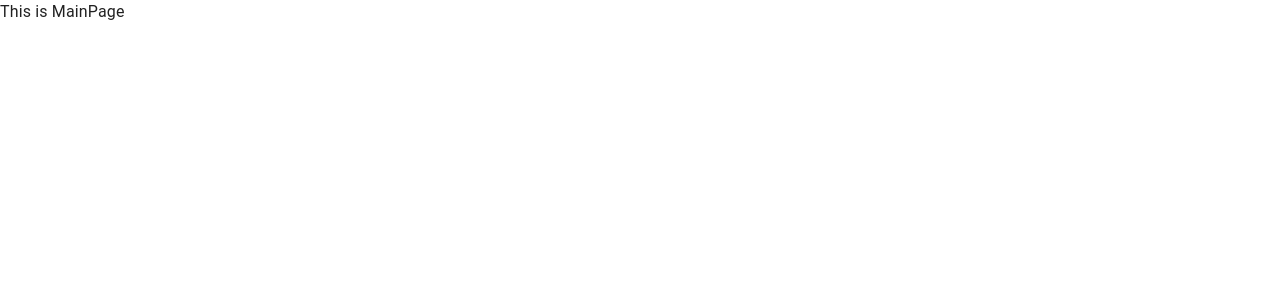
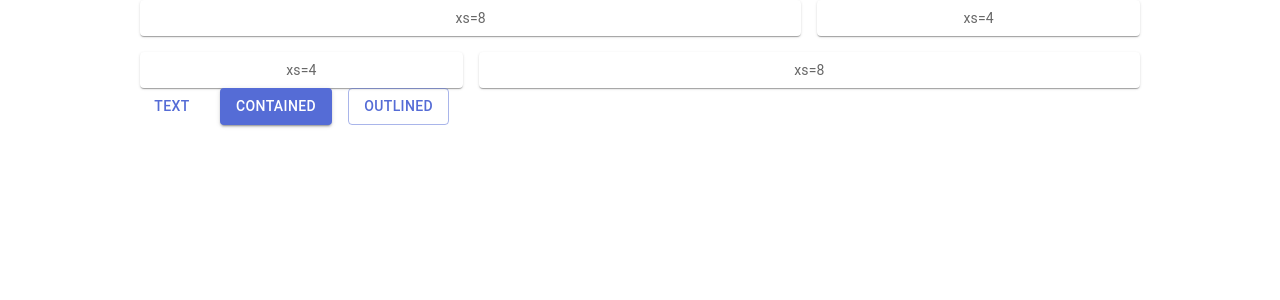
Before and after one commit to jiyounggo/implement-a-search-bar, a React (Create React App) app: page / in a window 1280 px wide. Shown: the top 300 px of the page. Built offline with nearby package versions, Linux system fonts and the light colour scheme.

Commit message:
Feat: 추가 mui tutorial
main page에 mui 튜토리얼 내용을 적용

```diff
--- a/src/pages/Main/Main.jsx
+++ b/src/pages/Main/Main.jsx
@@ -1,7 +1,34 @@
 import React from 'react';
+import Grid from '@mui/material/Unstable_Grid2';
+import Stack from '@mui/material/Stack';
+import Button from '@mui/material/Button';
+import { Container, Item } from './Main.style';
 
+// mui tutorial
 function Main() {
-  return <div>This is MainPage</div>;
+  return (
+    <Container maxWidth={"1000px"} sx={{ flexGrow: 1 }}>
+      <Grid container spacing={2}>
+        <Grid xs={8}>
+          <Item>xs=8</Item>
+        </Grid>
+        <Grid xs={4}>
+          <Item>xs=4</Item>
+        </Grid>
+        <Grid xs={4}>
+          <Item>xs=4</Item>
+        </Grid>
+        <Grid xs={8}>
+          <Item>xs=8</Item>
+        </Grid>
+      </Grid>
+      <Stack spacing={2} direction="row">
+      <Button variant="text">Text</Button>
+      <Button variant="contained">Contained</Button>
+      <Button variant="outlined">Outlined</Button>
+    </Stack>
+    </Container>
+  );
 }
 
 export default Main;
--- a/src/pages/Main/Main.style.js
+++ b/src/pages/Main/Main.style.js
@@ -0,0 +1,18 @@
+import { styled } from '@mui/material/styles';
+import Paper from '@mui/material/Paper';
+import Box from '@mui/material/Box';
+
+
+// mui tutorial
+export const Item = styled(Paper)(({ theme }) => ({
+  backgroundColor: theme.palette.mode === 'dark' ? '#1A2027' : '#fff',
+  ...theme.typography.body2,
+  padding: theme.spacing(1),
+  textAlign: 'center',
+  color: theme.palette.text.secondary,
+}));
+
+export const Container = styled(Box)(({theme}) => ({
+  margin: "0 auto",
+  maxWidth: "1000px",
+}))
```
